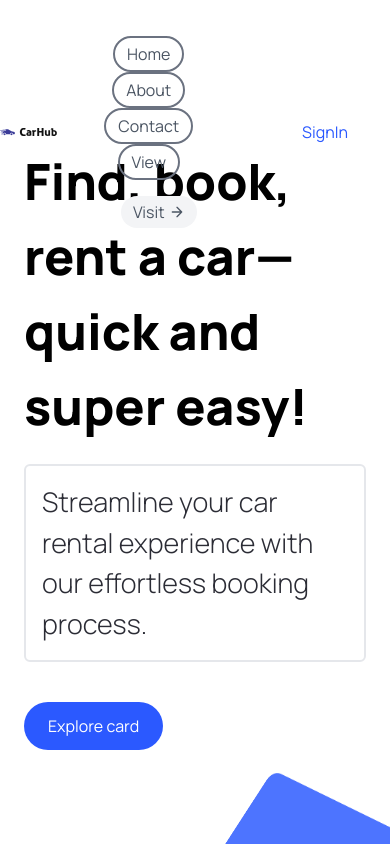
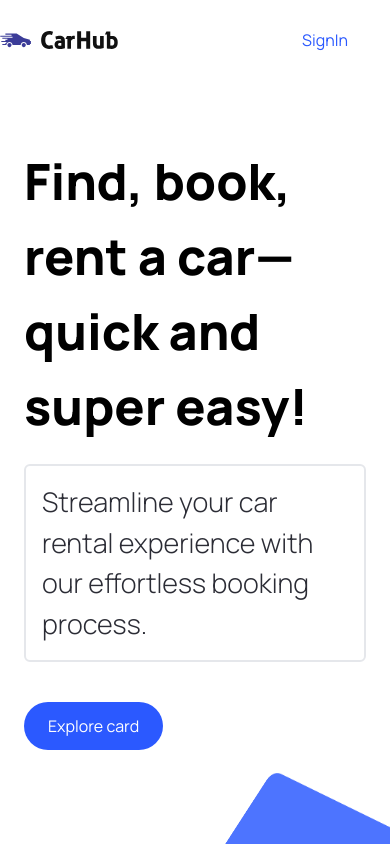
Before and after one commit to DevAnonitos/ShowRoomCar, a Next.js app: page / in a window 390 px wide. Shown: the top 844 px of the page. Built offline with nearby package versions, Linux system fonts and the light colour scheme.

Commit message:
update-Add-FixNavbar

```diff
--- a/app/globals.css
+++ b/app/globals.css
@@ -31,6 +31,12 @@
   background-color: #b2bec3;
   border: 1px solid #616161;
   border-radius: 8px;
+}
+
+@media (max-width: 640px) {
+  .header {
+    display: none;
+  }
 }
 
 /* START: General styles */
--- a/components/Navbar.tsx
+++ b/components/Navbar.tsx
@@ -27,7 +27,7 @@ const Navbar = () => {
                         />
                     </Link>
 
-                    <header className="text-gray-600 body-font">
+                    <header className="text-gray-600 body-font header cursor-pointer">
                         <div
                             className="container mx-auto flex flex-wrap
                             p-5 flex-col md:flex-row items-center"
@@ -71,9 +71,9 @@ const Navbar = () => {
                                 <svg
                                     fill="none"
                                     stroke="currentColor"
-                                    stroke-linecap="round"
-                                    stroke-linejoin="round"
-                                    stroke-width="2"
+                                    strokeLinecap="round"
+                                    strokeLinejoin="round"
+                                    strokeWidth="2"
                                     className="w-4 h-4 ml-1"
                                     viewBox="0 0 24 24"
                                 >
```
